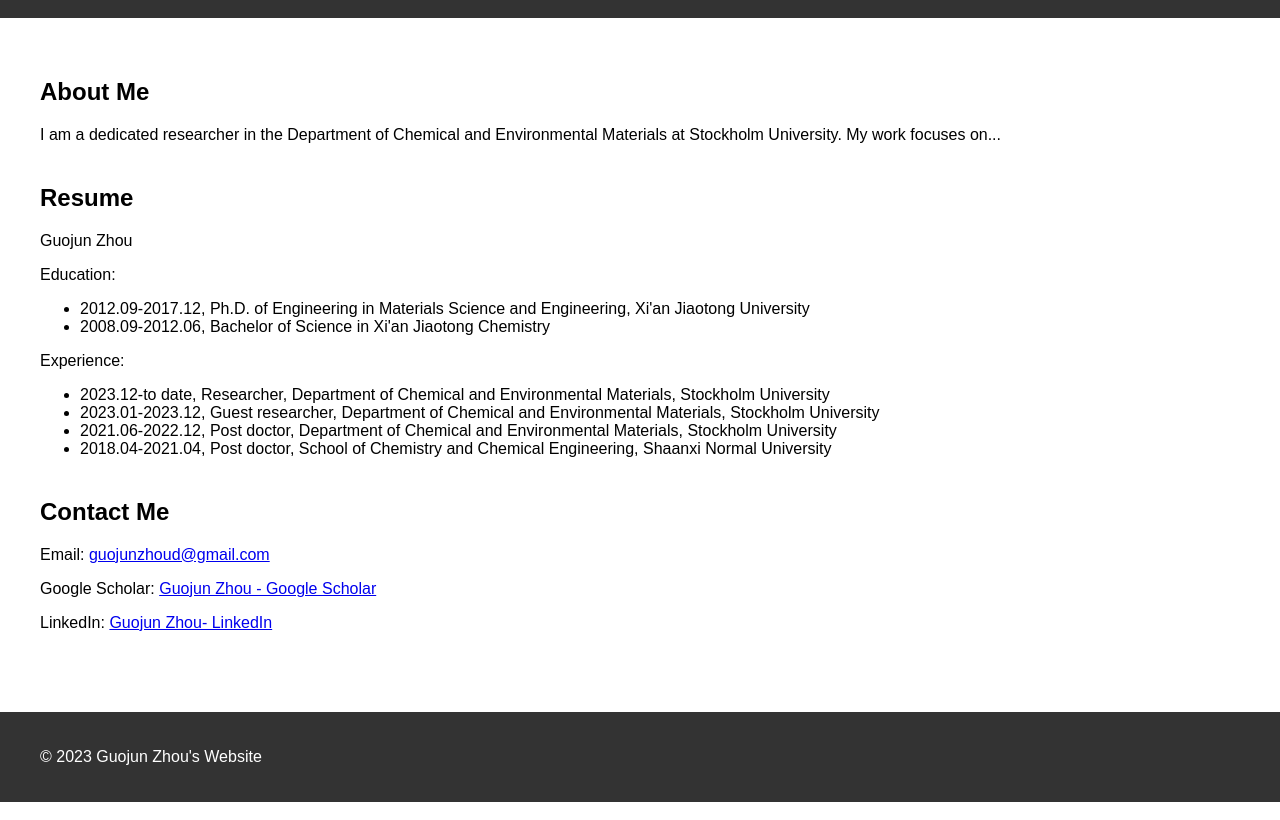
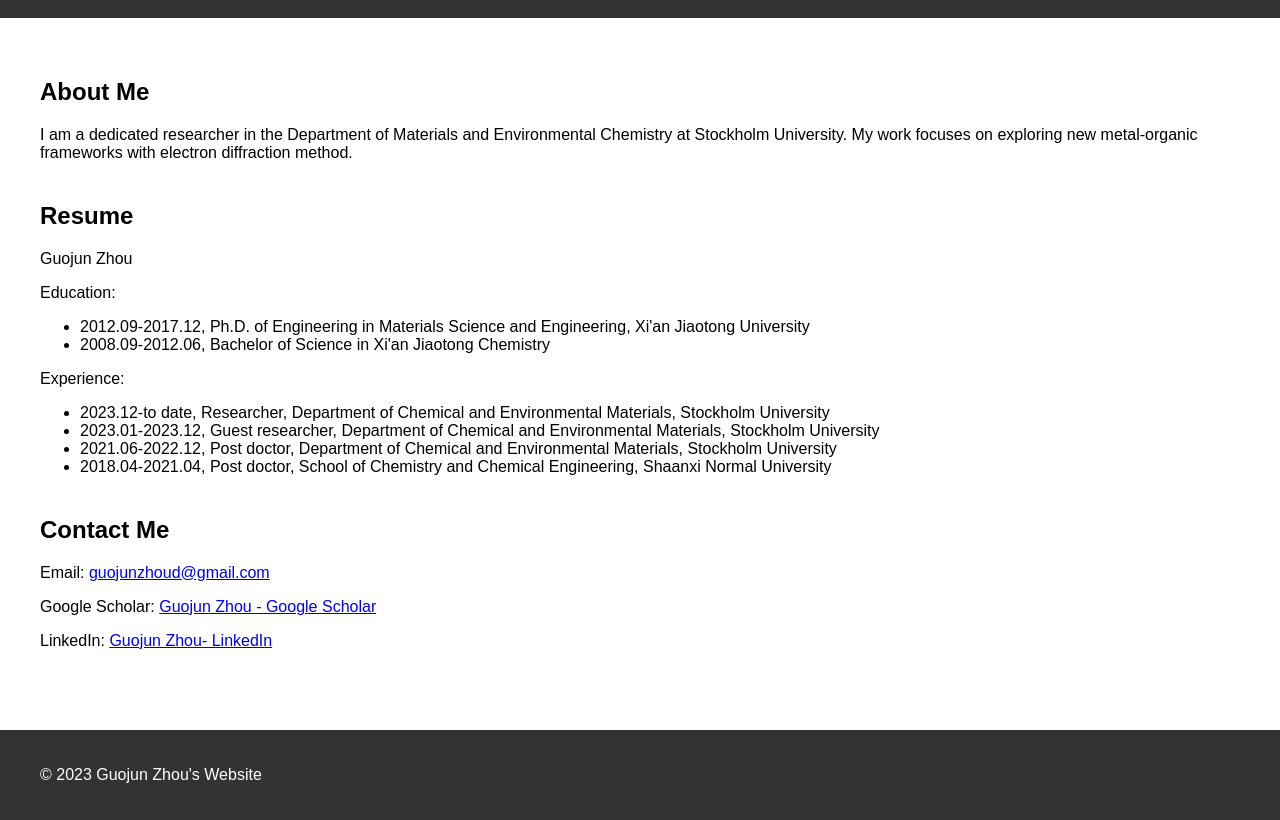
Before and after one commit to ZGJ1990/guojun, a plain HTML site: page index.html in a window 1280 px wide. Shown: the part 120-940 px from the top of the page. Drawn offline with Linux system fonts and the light colour scheme.

Commit message:
Update index.html

```diff
--- a/index.html
+++ b/index.html
@@ -24,7 +24,7 @@
         <section id="about">
             <div class="container">
                 <h2>About Me</h2>
-                <p>I am a dedicated researcher in the Department of Chemical and Environmental Materials at Stockholm University. My work focuses on...</p>
+                <p>I am a dedicated researcher in the Department of Materials and Environmental Chemistry at Stockholm University. My work focuses on exploring new metal-organic frameworks with electron diffraction method.</p>
             </div>
         </section>
         <section id="resume">
```
